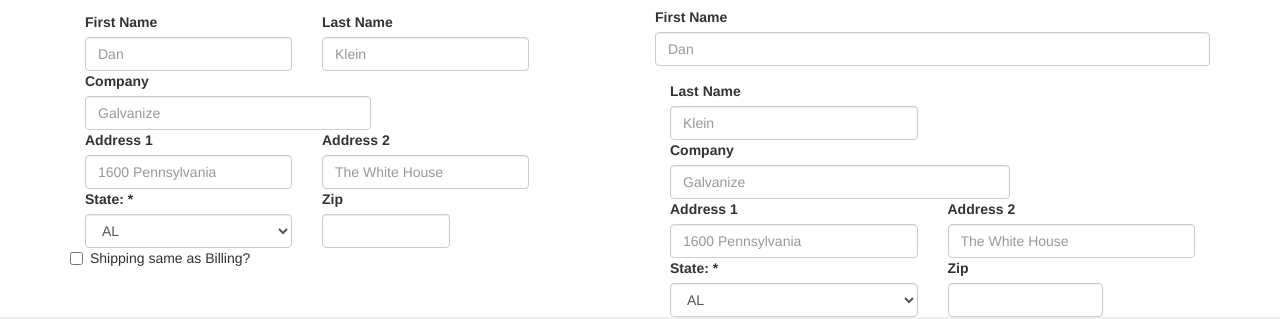
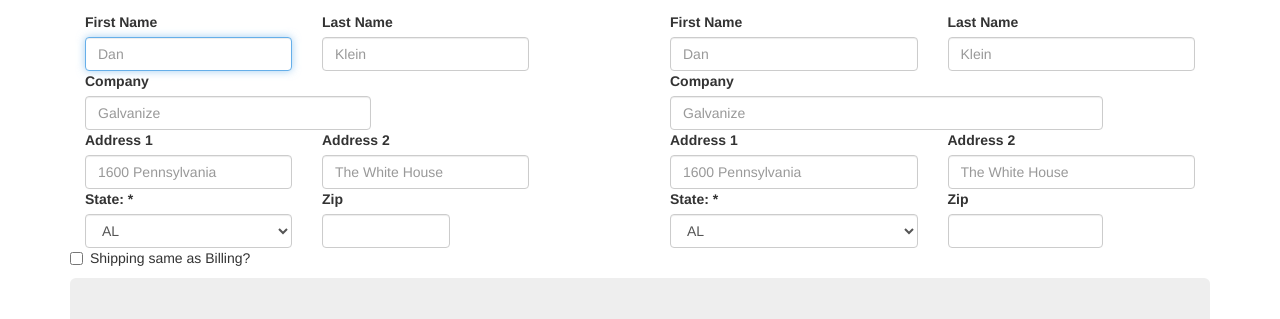
Before and after one commit to danhklein/ecommerce-actual, a website: page src/checkout.html in a window 1280 px wide. Shown: the part 481-800 px from the top of the page. Drawn offline with nearby package versions, Linux system fonts and the light colour scheme.

Commit message:
Fixed format within html and layout without

```diff
--- a/src/checkout.html
+++ b/src/checkout.html
@@ -69,23 +69,24 @@
           <div class="info">
             <div class="shipping pull-left">
               <h2>Shipping</h2>
-        <!--   <div class="col-md-6 col-sm-12"> -->
-          <!-- <div class="row"> -->
               <form id="shipping">
+
                 <div class="form-group" id="name">
                   <div class="col-xs-12 col-sm-12 col-md-6 col-lg-6">
                     <label for="inputFirstName">First Name</label>
-                  <input type="text" class="form-control" id="firstNameShipping" placeholder="Dan">
+                    <input type="text" class="form-control" id="firstNameShipping" placeholder="Dan" autofocus>
                   </div>
                   <div class="col-xs-12 col-sm-12 col-md-6 col-lg-6">
                     <label for="inputLastName">Last Name</label>
                     <input type="text" class="form-control" id="lastNameShipping" placeholder="Klein">
                   </div>
                 </div>
+
                 <div class="col-md-8">
                   <label for="inputCompany">Company</label>
                   <input type="text" class="form-control" id="companyShip" placeholder="Galvanize">
                 </div>
+
                 <div class="form-group" id="address">
                   <div class="col-md-6">
                     <label for="inputAddress-1">Address 1</label>
@@ -96,7 +97,7 @@
                     <input type="text" class="form-control" id="address2Ship" placeholder="The White House">
                   </div>
                 </div>
-                <!-- Needs jQuery -->
+
                 <div class="col-lg-6 col-md-6 col-sm-6 col-xs-12">
                   <label>State: <span>*</span></label><br>
                   <select name="state" class="form-control" id="stateShip">
@@ -154,7 +155,6 @@
                   </select>
                 </div>
 
-
                 <div class="col-md-4">
                   <label for="inputZip">Zip</label>
                   <input type="number" id="zipShip" class="form-control">
@@ -169,12 +169,14 @@
             </div>
           </div>
         </div>
-            <div class="col-md-6 pull-right">
+        <div class="col-md-6 col-sm-12">
+          <div class="billing">
+
             <h2>Billing</h2>
+              <form id="Billing">
 
-            <form id="Billing">
                 <div class="form-group" id="name">
-                <!-- <div class="col-md-6"> -->
+                  <div class="col-md-6">
                     <label for="inputFirstName">First Name</label>
                     <input type="text" class="form-control" id="firstNameBilling" placeholder="Dan">
                   </div>
@@ -182,11 +184,13 @@
                     <label for="inputLastName">Last Name</label>
                     <input type="text" class="form-control" id="lastNameBilling" placeholder="Klein">
                   </div>
+                </div>
 
-              <div class="col-md-8">
+                <div class="col-md-10">
                   <label for="inputCompany">Company</label>
                   <input type="text" class="form-control" id="companyBill" placeholder="Galvanize">
                 </div>
+
                 <div class="form-group" id="address">
                   <div class="col-md-6">
                     <label for="inputAddress-1">Address 1</label>
@@ -196,8 +200,6 @@
                     <label for="inputAddress-2">Address 2</label>
                     <input type="text" class="form-control" id="address2Ship" placeholder="The White House">
                   </div>
-
-
                   <!-- Needs jQuery -->
                     <div class="col-lg-6 col-md-6 col-sm-6 col-xs-12">
                       <label>State: <span>*</span></label><br>
@@ -256,19 +258,15 @@
                       </select>
                     </div>
 
-
                   <div class="col-md-4">
                     <label for="inputZip">Zip</label>
                     <input type="number" id="zipBill" class="form-control">
                   </div>
                 </div>
 
-
               </form>
             </div>
-
           </div>
-
         </div>
 
 
```
Lines whose indentation alone changed are shown as unchanged.
